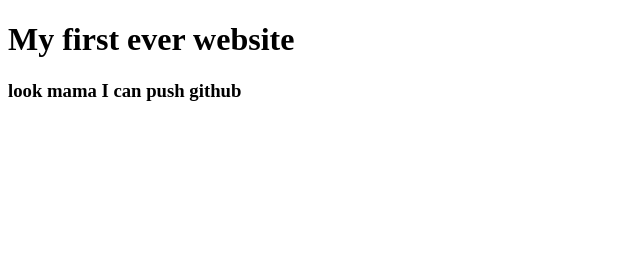
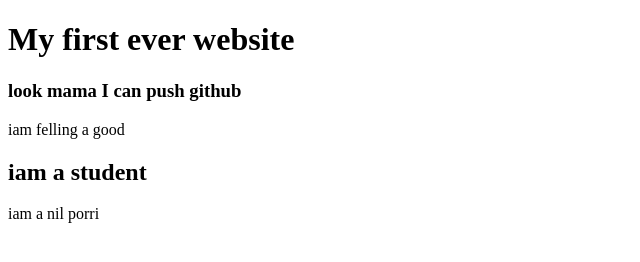
Before and after one commit to alihossain3304/my-first-website, a plain HTML site: page index.html in a window 1280 px wide. Shown: the whole page, without its empty margins (0-640 px from the left). Drawn offline with Linux system fonts and the light colour scheme.

Commit message:
first commit

```diff
--- a/index.html
+++ b/index.html
@@ -9,5 +9,8 @@
 <body>
     <h1>My first  ever website</h1>
     <h3>look mama  I can push github</h3>
+    <p>iam felling a good</p>
+    <h2>iam a student</h2>
+    <p>iam a nil porri </p>
 </body>
 </html>
```
